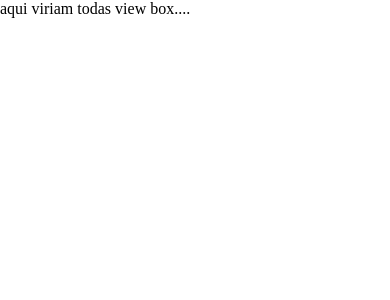
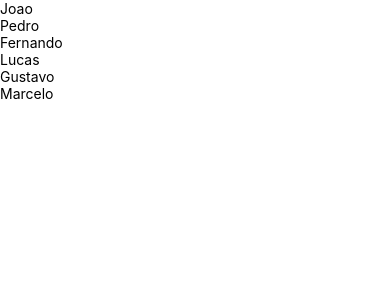
Before and after one commit to joaothe/rnative-components, a React Native app: screen / in a window 390 px wide. Shown: the top 300 px of the page. Built offline with nearby package versions, Linux system fonts and the light colour scheme.

Commit message:
Starting with flatList

```diff
--- a/App.js
+++ b/App.js
@@ -1,14 +1,34 @@
 import React, {Component} from 'react'
-import {Platform, StyleSheet, View, ScrollView} from 'react-native'
+import {Platform, StyleSheet, View, Text, FlatList} from 'react-native'
 
 export default class App extends Component {
+
+  constructor(props) {
+    super(props)
+    this.state = {
+      listaData: [
+        { nome: 'Joao', idade: 22 },
+        { nome: 'Pedro', idade: 25 },
+        { nome: 'Fernando', idade: 35 },
+        { nome: 'Lucas', idade: 60 },
+        { nome: 'Gustavo', idade: 43 },
+        { nome: 'Marcelo', idade: 51 }
+      ]
+    }
+  }
+
+  renderData = ({item}) => {
+    return (
+      <View>
+        <Text>{item.nome}</Text>
+      </View>
+    )
+  }
 
   render() {
     return (
       <View style={styles.container}>
-        <ScrollView>
-          aqui viriam todas view box....
-        </ScrollView>
+        <FlatList data={this.state.listaData} renderItem={this.renderData} />
       </View>
     );
   }
@@ -17,22 +37,5 @@ export default class App extends Component {
 const styles = StyleSheet.create({
   container:{
     flex: 1
-  },
-  box1: {
-    backgroundColor: 'blue',
-    height: 250
-  },
-  box2: {
-    backgroundColor: 'green',
-    height: 250
-  },
-  box3: {
-    backgroundColor: 'yellow',
-    height: 250
-  },
-  box4: {
-    backgroundColor: 'red',
-    height: 250
-  },
-
+  }
 })
```
